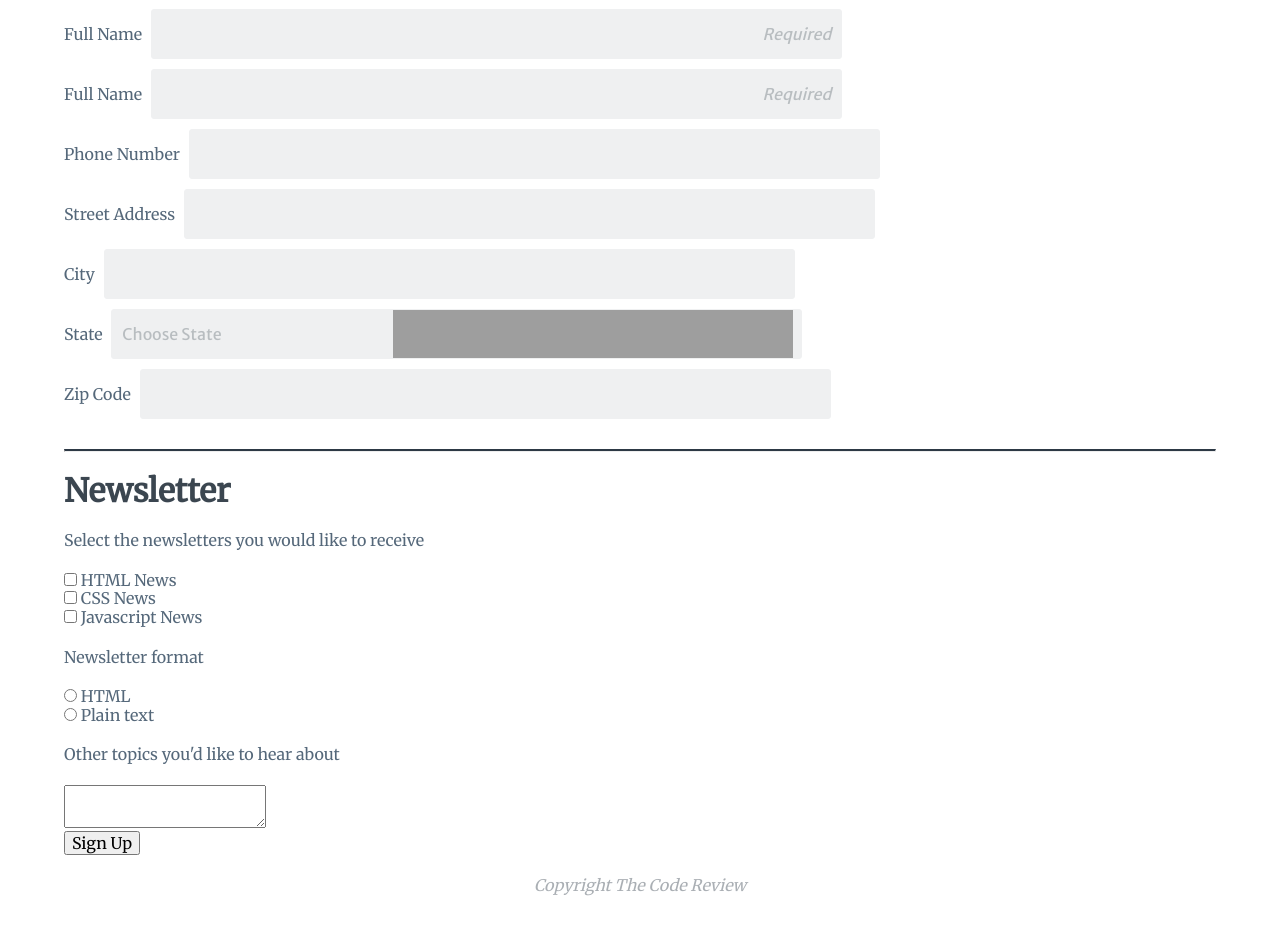
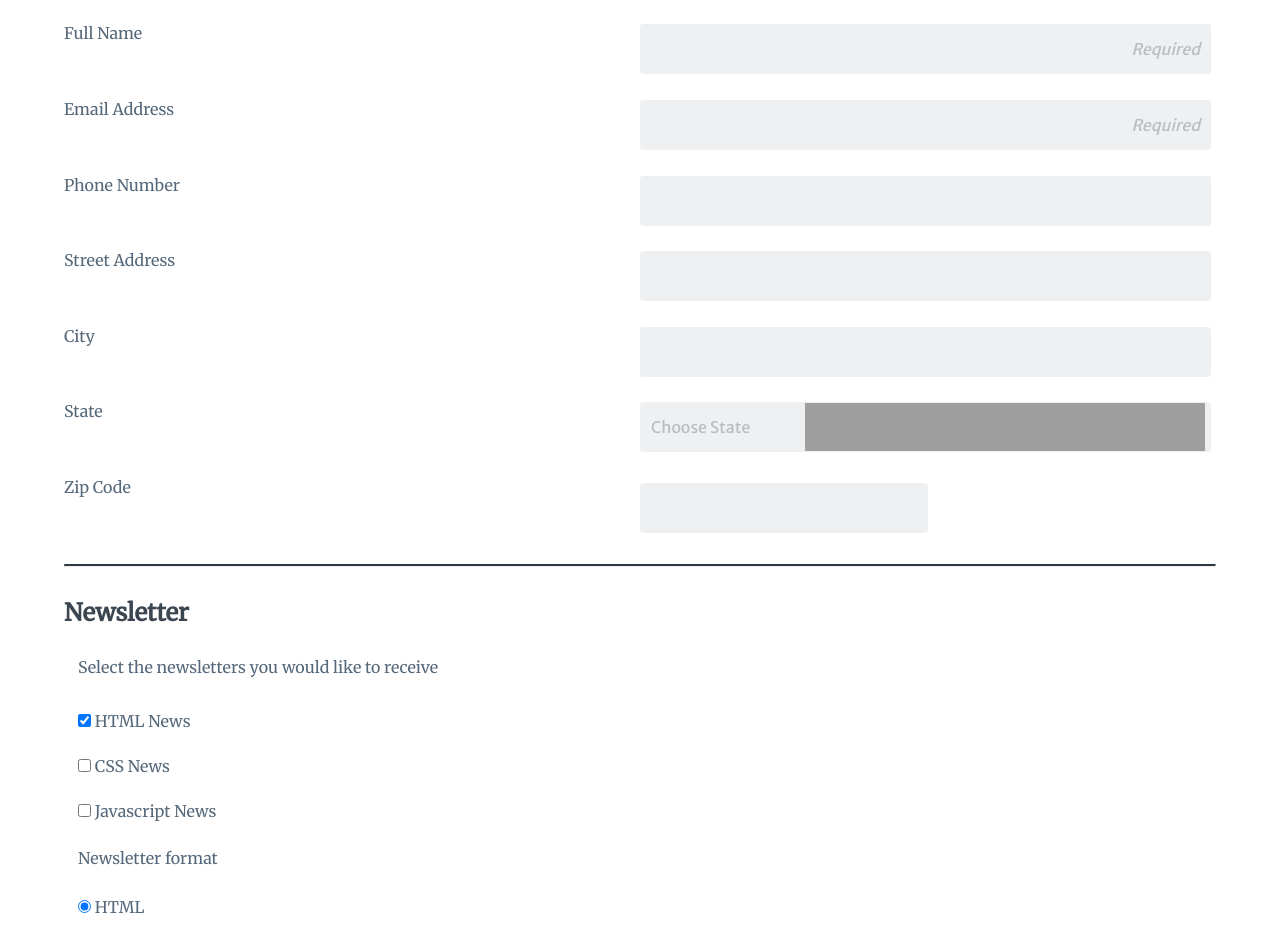
Before and after one commit to As-12/Treehouse-FEWD, a plain HTML site: page index.html in a window 1280 px wide. Shown: the part 276-1215 px from the top of the page. Before the commit the page ends 1187 px from the top, so only its background shows below. Drawn offline with Linux system fonts and the light colour scheme; grey boxes are pictures that could not be loaded.

Commit message:
first completed draft

```diff
--- a/css/styles.css
+++ b/css/styles.css
@@ -9,6 +9,7 @@
 * {
     font-family: 'Merriweather';
     box-sizing: border-box;
+
 }
 
 html, body {
@@ -32,13 +33,15 @@ header {
     padding-left: 5%;
     padding-right: 5%;
 }
-header>h1 {
+header>h2 {
     color: white;
 }
 
 
 main {
     flex: auto;
+    display: flex;
+    flex-direction: column;
     background-color: white;
     padding-left: 5%;
     padding-right: 5%;
@@ -54,16 +57,22 @@ footer {
     padding-bottom: auto;
 }
 
-h1 {
+main>:first-child {
+    margin-top: 1em;
+    justify-content: center;
+    text-align: center;
+}
+h2 {
     color: #3b4650;
 }
-h4 {
+legend {
     font-style: normal;
     font-weight: normal;
     color: #55687a;
 }
 p {
     color: #aaafb4;
+    margin-bottom: 2em;
 }
 
 hr.thick {
@@ -85,6 +94,7 @@ hr.normal {
 input[type="text"],
 input[type="tel"],
 input[type="email"],
+textarea,
 select {
     width: 60%;
     height: 50px;
@@ -96,8 +106,11 @@ select {
     margin: 5px;
     font-family: 'Merriweather Sans';
 }
-
-input:focus, select:focus {
+textarea {
+    height: 100px;
+    width: 100%;
+}
+input:focus, select:focus, textarea:focus {
     border: solid 3px #46698b;
     outline: none;
 }
@@ -110,18 +123,79 @@ input::placeholder {
 }
 select {
     -webkit-appearance: none;
-    color: #b8bdc0;
+    color: black;
     background: url("http://cdn1.iconfinder.com/data/icons/cc_mono_icon_set/blacks/16x16/br_down.png") no-repeat 97% 50% #eff0f1;
 }
-select option { color: black; }
-select option:first-child{
-  color: black !important;
+select:invalid {
+    color: #b8bdc0;
+  }
+[disabled] {
+    color: #b8bdc0;
+}
+
+button[type="submit"] {
+    border: solid 1px #4ebbb5;
+    background-color: #4ebbb5;
+    color: white;
+    height: 75px;
+    margin-left: 20px;
+    margin-right: 20px;
+    margin-top: 0;
+    margin-bottom: 0;
+    font-weight: bold;
+    font-size: 1.5em;
 }
 label {
     color: #55687a;
 }
+
+form {
+    display: flex;
+    flex-wrap: wrap;
+
+}
+form>:nth-child(n) {
+    flex-basis: 100%;
+    margin-top: 0.8em;
+    margin-bottom: 0.8em;
+}
+#zipcode {
+    flex-basis: 50%;
+    width: 50%;
+}
+input[type="checkbox"], input[type="radio"] {
+    width: auto;
+    page-break-after: avoid;
+}
+
+fieldset {
+    border: none;
+}
+fieldset>:nth-child(n) {
+    margin-top: 1em;
+    margin-bottom: 1em;
+}
+fieldset>:last-child {
+    margin-bottom: 0em;
+}
 /* Tablet override*/
 @media only screen and (min-width: 768px) {
+    form>input:nth-of-type(n),
+    form>label:nth-of-type(n),
+    form>select:nth-of-type(n),
+    form>div:nth-of-type(n) {
+        flex-basis: 45%;
+        width: 45%;
+        flex-grow: 1;
+    }
+    #zipcode {
+        width: 50%;
+        margin-left: 0;
+    }
+    form {
+        justify-content: flex-start;
+        flex-direction: row;
+    }
 
 }
 /* Desktop override */
--- a/index.html
+++ b/index.html
@@ -12,22 +12,22 @@
 </head>
 <body>
     <header>
-        <h1>The code review</h1>
+        <h2>The code review</h2>
     </header>
     <main>
         <section>
-            <h1>Signup for our newsletter</h1>
+            <h2>Signup for our newsletter</h2>
             <p>Get the lastest news on how your code is doing right in your inbox</p>
             <hr class="thick">
             <hr class="thin">
         </section>
         <section>
-            <h1>Contact Information</h1>
-            <form action="/action_page.php" method="post">
+            <h2>Contact Information</h2>
+            <form action="#" method="post">
                 <label for="name">Full Name</label>
-                <input type="text" name="name" id="name" placeholder="Required"><br>
-                <label for="email">Full Name</label>
-                <input type="email" name="email" id="email" placeholder="Required"><br>
+                <input type="text" required name="name" id="name" placeholder="Required"><br>
+                <label for="email">Email Address</label>
+                <input type="email" required name="email" id="email" placeholder="Required"><br>
                 <label for="phone">Phone Number</label>
                 <input type="tel" name="phone" id="phone" pattern="[0-9]{3}-[0-9]{2}-[0-9]{3}"><br>
                 <label for="street">Street Address</label>
@@ -35,8 +35,8 @@
                 <label for="city">City</label>
                 <input type="text" name="city" id="city"><br>
                 <label for="state">State</label>
-                <select id="state" name="state">
-                    <option value="" class="select-placeholdder" disabled selected>Choose State</option>
+                <select required id="state" name="state">
+                    <option value="" disabled selected>Choose State</option>
                     <option value="AL">Alabama</option>
                     <option value="AK">Alaska</option>
                     <option value="AZ">Arizona</option>
@@ -90,28 +90,30 @@
                     <option value="WY">Wyoming</option>
                 </select>	<br>
                 <label for="zipcode">Zip Code</label>
-                <input type="text" name="zipcode" id="zipcode"><br>
-
+                <div>
+                    <input type="text" name="zipcode" id="zipcode">
+                </div>
+                <br>
                 <hr class="normal">
 
-                <h1>Newsletter</h1>
-                <h4>Select the newsletters you would like to receive</h4>
-                <input type="checkbox" id="news_html" name="news_html" value="news_HTML">
+                <h2>Newsletter</h2>
+                <fieldset>
+                    <legend>Select the newsletters you would like to receive</legend>
+                    <input type="checkbox" id="news_html" name="news_html" value="news_HTML" checked="checked">
                     <label for="news_html">HTML News</label><br>
                     <input type="checkbox" id="news_css" name="news_css" value="news_CSS">
                     <label for="news_css">CSS News</label><br>
                     <input type="checkbox" id="news_javascript" name="news_javascript" value="news_Javascript">
                     <label for="news_javascript">Javascript News</label><br>
 
-                <h4>Newsletter format</h4>
-                <input type="radio" id="format_html" name="format" value="HTML">
+                    <legend>Newsletter format</legend>
+                    <input type="radio" id="format_html" name="format" value="HTML" checked="checked">
                     <label for="format_html">HTML</label><br>
                     <input type="radio" id="format_text" name="format" value="Text">
                     <label for="format_text">Plain text</label><br>
-
-                <h4>Other topics you'd like to hear about</h4>
+                    <legend>Other topics you'd like to hear about</legend>
                     <textarea name="other" id="other"></textarea>
-                <br>
+                </fieldset>
                 <button type="submit">Sign Up</button>
             </form>
         </section>
```
Lines whose indentation alone changed are shown as unchanged.
